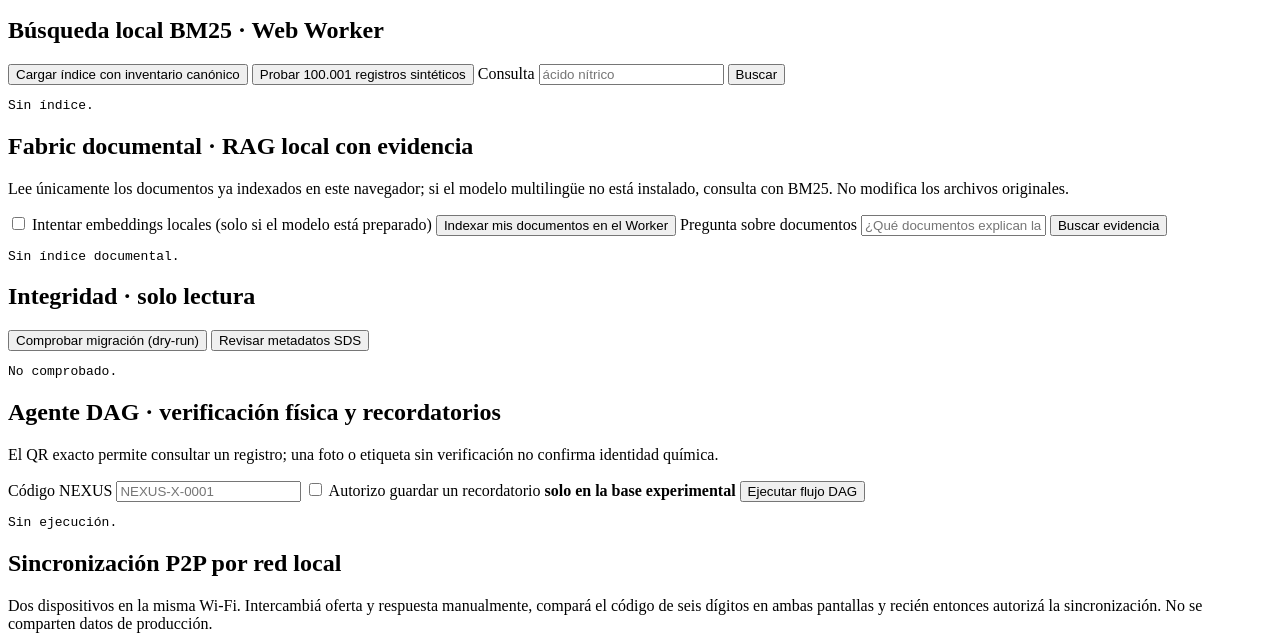
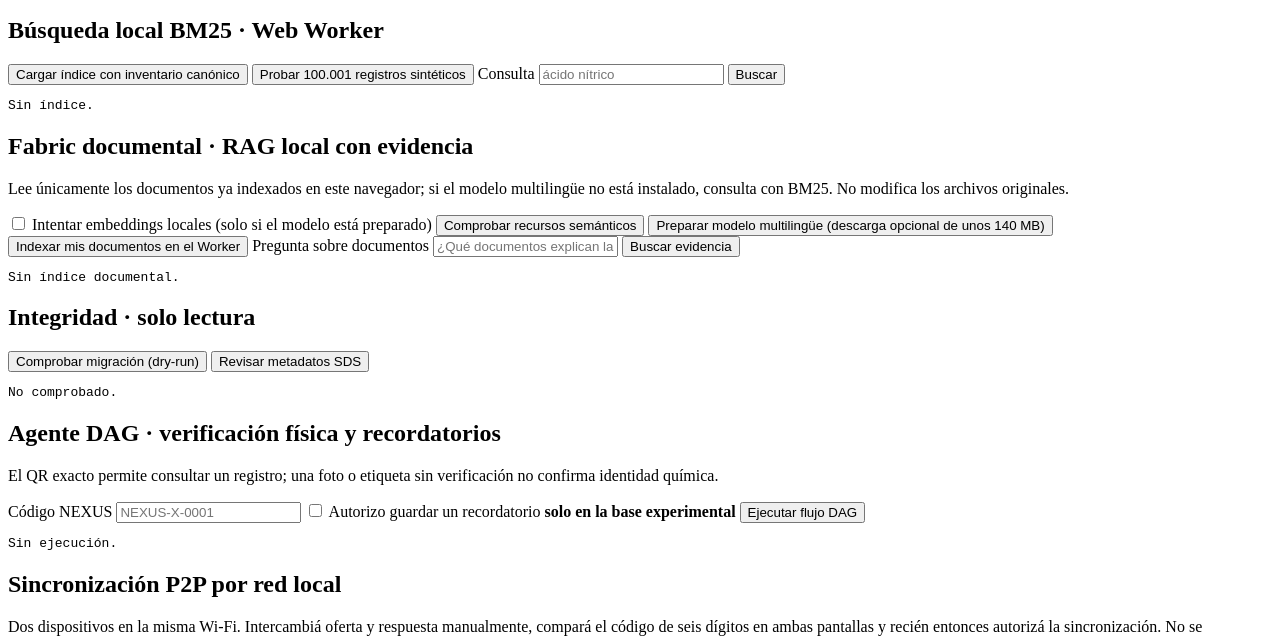
Before and after one commit to miqueas80/Laboratorio2.0, a website with bundled scripts: page next/demo.html in a window 1280 px wide. Shown: the part 101-738 px from the top of the page. Built offline with nearby package versions, Linux system fonts and the light colour scheme.

Commit message:
feat(edge): explicit opt-in multilingual model installation from signed checksums

```diff
--- a/next/demo.html
+++ b/next/demo.html
@@ -24,6 +24,8 @@
 <h2>Fabric documental · RAG local con evidencia</h2>
 <p>Lee únicamente los documentos ya indexados en este navegador; si el modelo multilingüe no está instalado, consulta con BM25. No modifica los archivos originales.</p>
 <label><input type="checkbox" id="semanticMode"> Intentar embeddings locales (solo si el modelo está preparado)</label>
+<button id="fabricStatus">Comprobar recursos semánticos</button>
+<button id="fabricInstall">Preparar modelo multilingüe (descarga opcional de unos 140 MB)</button>
 <button id="fabricLoad">Indexar mis documentos en el Worker</button>
 <label>Pregunta sobre documentos <input id="fabricQuery" placeholder="¿Qué documentos explican la formación de óxidos?"></label>
 <button id="fabricAsk">Buscar evidencia</button>
```
